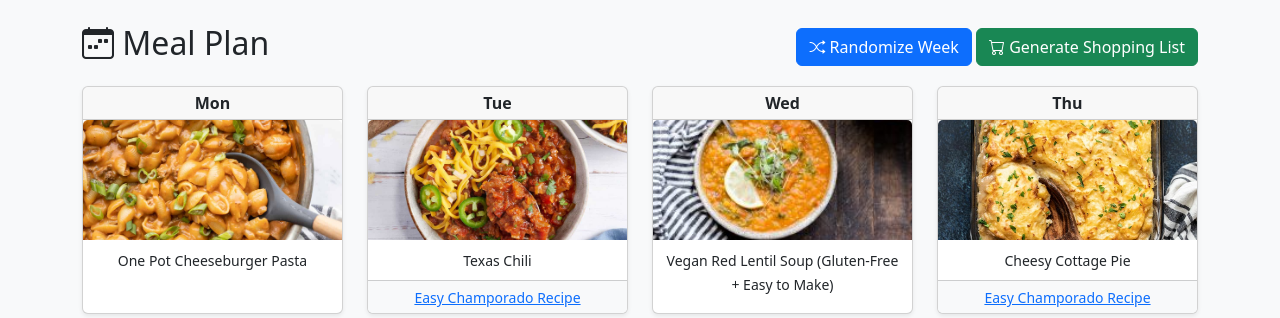
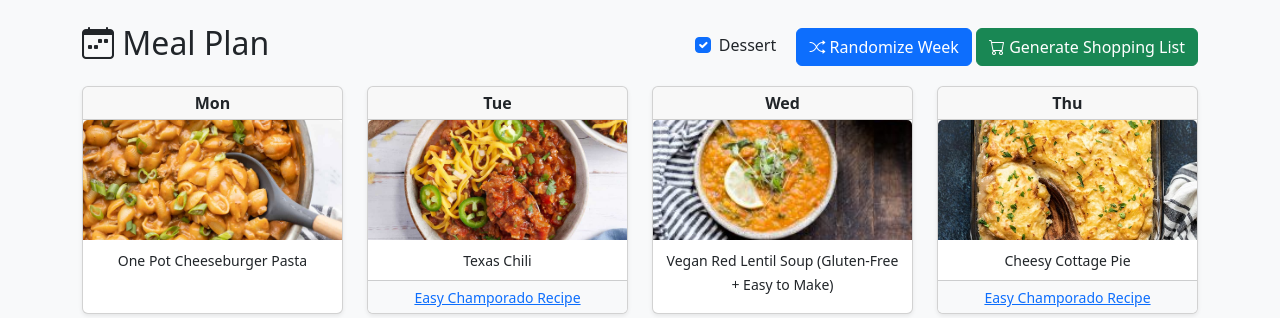
Before and after one commit to devlynallin-alt/Dinner-recipes, a Flask app: page /mealplan in a window 1280 px wide. Shown: the part 56-374 px from the top of the page. Run offline with Flask 3, Linux system fonts and the light colour scheme; data comes from the database, SQL or seed files in the repository.

Commit message:
Add dessert checkbox to meal plan randomizer

```diff
--- a/app.py
+++ b/app.py
@@ -1004,32 +1004,33 @@ def meal_plan():
 
 @app.route('/mealplan/randomize', methods=['POST'])
 def meal_plan_randomize():
+    include_dessert = request.form.get('include_dessert') == 'on'
+
     # Get all dinner recipes and shuffle
     all_dinners = list(Recipe.query.filter_by(category='Dinner').all())
     random.shuffle(all_dinners)
 
-    # Get all desserts and shuffle
-    all_desserts = list(Recipe.query.filter_by(category='Dessert').all())
-    random.shuffle(all_desserts)
-
     # Clear existing meal plan
     MealPlan.query.delete()
 
-    # Assign 7 random dinners and desserts
+    # Assign 7 random dinners
     for day in range(1, 8):
-        # Pick dinner
         if all_dinners:
             dinner_idx = (day - 1) % len(all_dinners)
             selected_dinner = all_dinners[dinner_idx]
             meal = MealPlan(week=1, day=day, meal_type='Dinner', recipe_id=selected_dinner.id)
             db.session.add(meal)
 
-        # Pick dessert
-        if all_desserts:
-            dessert_idx = (day - 1) % len(all_desserts)
-            selected_dessert = all_desserts[dessert_idx]
-            meal = MealPlan(week=1, day=day, meal_type='Dessert', recipe_id=selected_dessert.id)
-            db.session.add(meal)
+    # Add desserts only if checkbox is checked
+    if include_dessert:
+        all_desserts = list(Recipe.query.filter_by(category='Dessert').all())
+        random.shuffle(all_desserts)
+        for day in range(1, 8):
+            if all_desserts:
+                dessert_idx = (day - 1) % len(all_desserts)
+                selected_dessert = all_desserts[dessert_idx]
+                meal = MealPlan(week=1, day=day, meal_type='Dessert', recipe_id=selected_dessert.id)
+                db.session.add(meal)
 
     db.session.commit()
     flash('Week randomized!', 'success')
--- a/templates/mealplan.html
+++ b/templates/mealplan.html
@@ -7,6 +7,10 @@
     <h2><i class="bi bi-calendar-week"></i> Meal Plan</h2>
     <div>
         <form method="post" action="{{ url_for('meal_plan_randomize') }}" class="d-inline">
+            <div class="form-check form-check-inline">
+                <input type="checkbox" name="include_dessert" id="includeDessert" class="form-check-input" checked>
+                <label class="form-check-label" for="includeDessert">Dessert</label>
+            </div>
             <button type="submit" class="btn btn-primary">
                 <i class="bi bi-shuffle"></i> Randomize Week
             </button>
```
